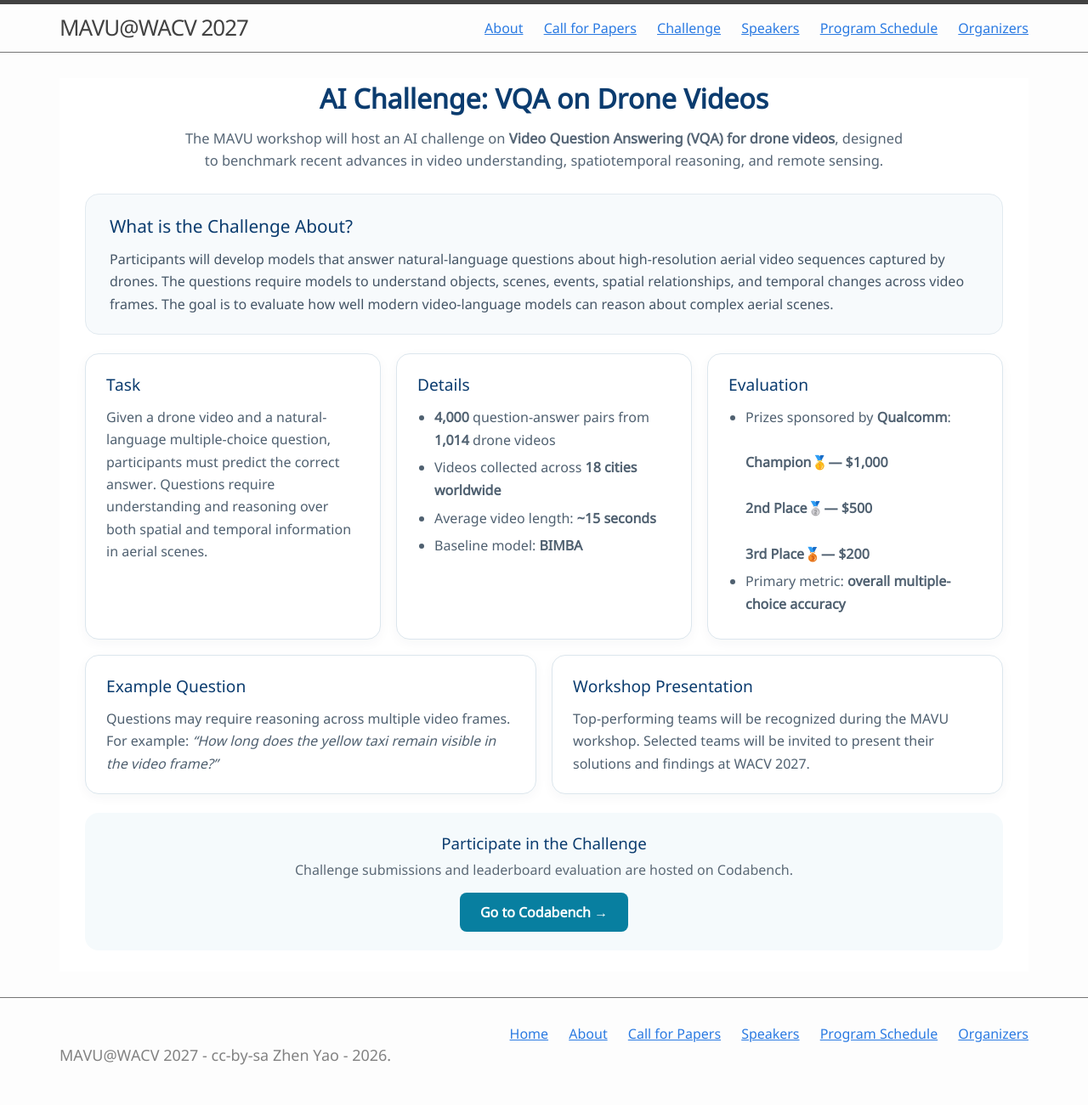
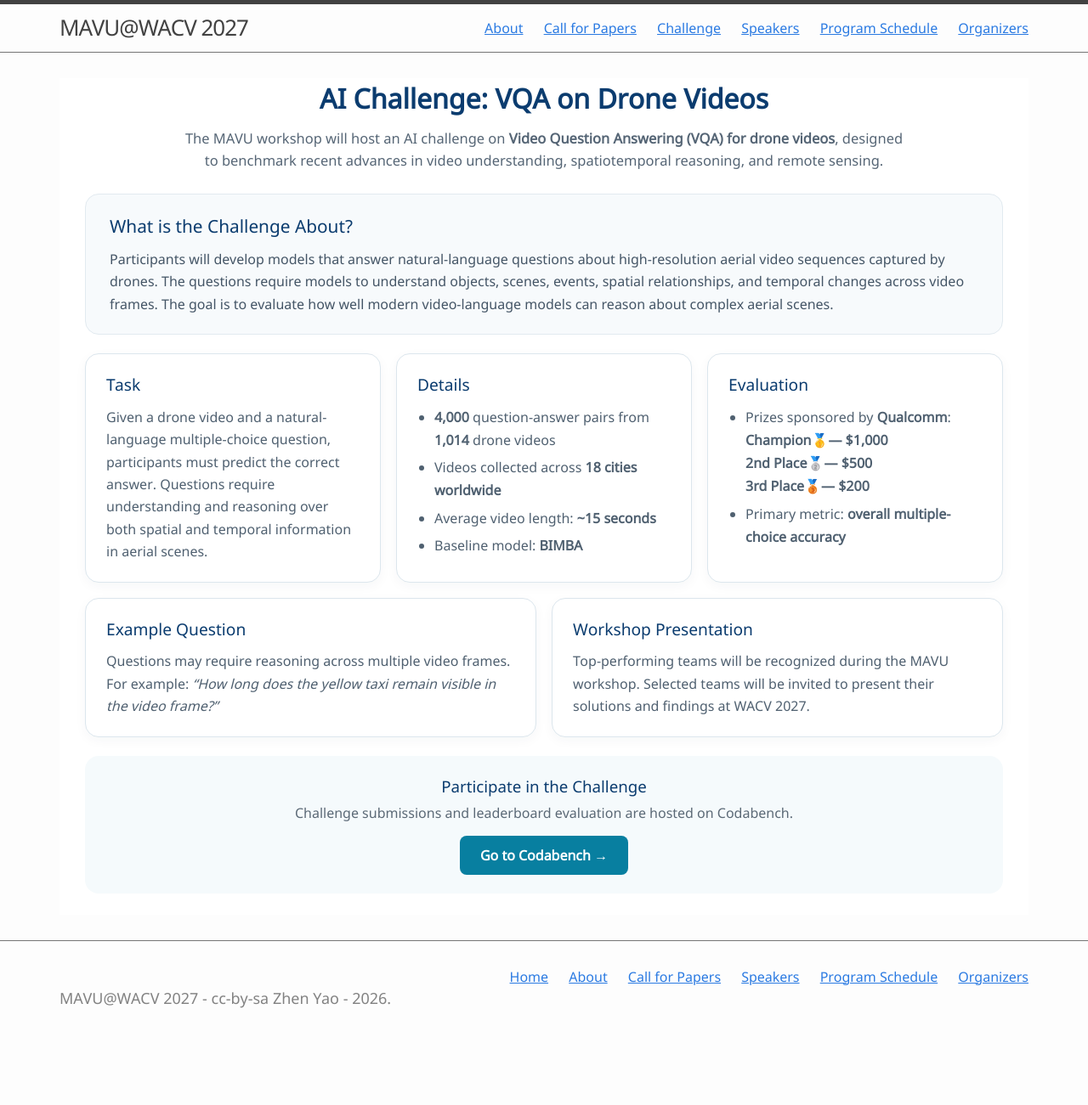
Before and after one commit to zyaocoder/MAVU-workshop-2027, a Jekyll site: the page built from 5-challenge.md, in a window 1280 px wide. Shown: the whole page at 85% size. Built offline with Jekyll 4.4.1, drawn with Linux system fonts in a browser that asks for light colours; our own code applies the rules of GitHub Pages for plain Markdown files; after the commit the page ends 1234 px from its top, so only the background shows below that.

```diff
--- a/5-challenge.md
+++ b/5-challenge.md
@@ -292,9 +292,9 @@
         <ul>
           <li>
             Prizes sponsored by <strong>Qualcomm</strong>:<br>
-            <p>&nbsp;&nbsp;</p><strong>Champion🥇— $1,000</strong><br>
-            <p>&nbsp;&nbsp;</p><strong>2nd Place🥈— $500</strong><br>
-            <p>&nbsp;&nbsp;</p><strong>3rd Place🥉— $200</strong>
+            <strong>Champion🥇— $1,000</strong><br>
+            <strong>2nd Place🥈— $500</strong><br>
+            <strong>3rd Place🥉— $200</strong>
           </li>
           <li>
             Primary metric:
```
